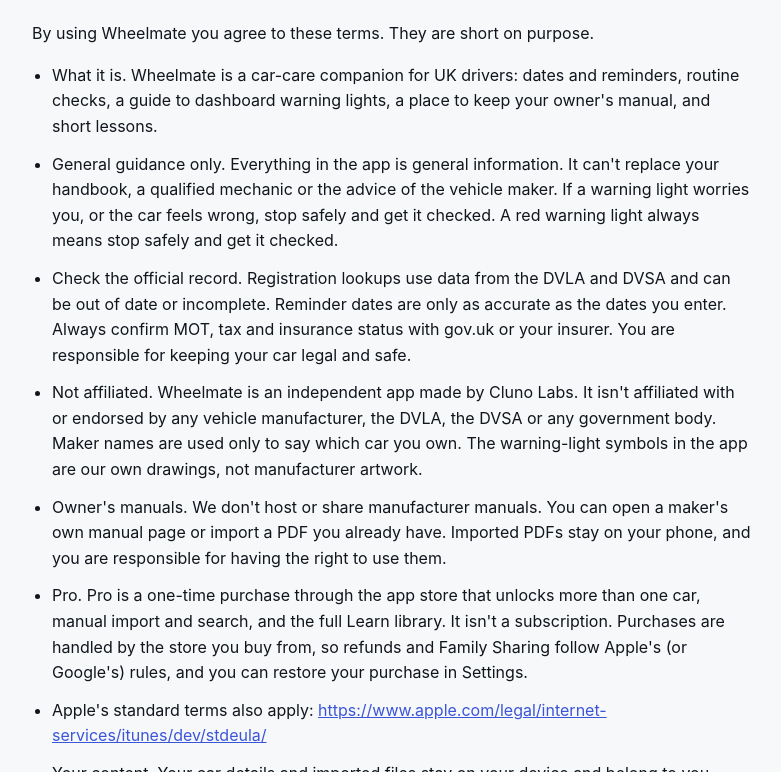
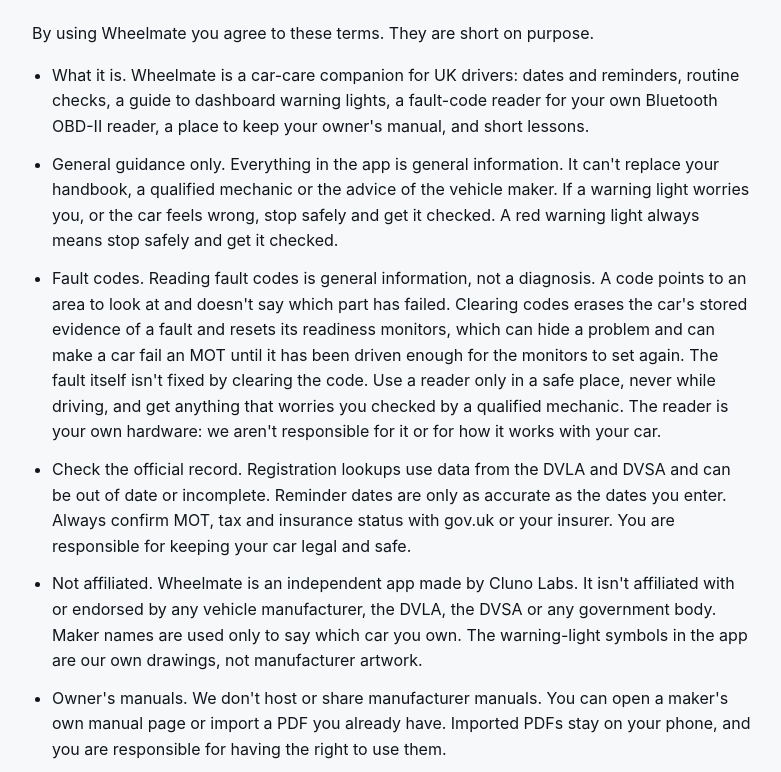
Before and after one commit to bmanga/car-health-legal, a plain HTML site: page terms/index.html in a window 1280 px wide. Shown: the part 154-926 px from the top of the page, without its empty margins (248-1029 px from the left). Drawn offline with Linux system fonts and the light colour scheme.

Commit message:
Update Wheelmate legal pages from car-health@e552aa5

```diff
--- a/terms/index.html
+++ b/terms/index.html
@@ -25,12 +25,13 @@
 <p class="updated">Last updated: November 2026</p>
 <p>By using Wheelmate you agree to these terms. They are short on purpose.</p>
 <ul>
-<li>What it is. Wheelmate is a car-care companion for UK drivers: dates and reminders, routine checks, a guide to dashboard warning lights, a place to keep your owner&#x27;s manual, and short lessons.</li>
+<li>What it is. Wheelmate is a car-care companion for UK drivers: dates and reminders, routine checks, a guide to dashboard warning lights, a fault-code reader for your own Bluetooth OBD-II reader, a place to keep your owner&#x27;s manual, and short lessons.</li>
 <li>General guidance only. Everything in the app is general information. It can&#x27;t replace your handbook, a qualified mechanic or the advice of the vehicle maker. If a warning light worries you, or the car feels wrong, stop safely and get it checked. A red warning light always means stop safely and get it checked.</li>
+<li>Fault codes. Reading fault codes is general information, not a diagnosis. A code points to an area to look at and doesn&#x27;t say which part has failed. Clearing codes erases the car&#x27;s stored evidence of a fault and resets its readiness monitors, which can hide a problem and can make a car fail an MOT until it has been driven enough for the monitors to set again. The fault itself isn&#x27;t fixed by clearing the code. Use a reader only in a safe place, never while driving, and get anything that worries you checked by a qualified mechanic. The reader is your own hardware: we aren&#x27;t responsible for it or for how it works with your car.</li>
 <li>Check the official record. Registration lookups use data from the DVLA and DVSA and can be out of date or incomplete. Reminder dates are only as accurate as the dates you enter. Always confirm MOT, tax and insurance status with gov.uk or your insurer. You are responsible for keeping your car legal and safe.</li>
 <li>Not affiliated. Wheelmate is an independent app made by Cluno Labs. It isn&#x27;t affiliated with or endorsed by any vehicle manufacturer, the DVLA, the DVSA or any government body. Maker names are used only to say which car you own. The warning-light symbols in the app are our own drawings, not manufacturer artwork.</li>
 <li>Owner&#x27;s manuals. We don&#x27;t host or share manufacturer manuals. You can open a maker&#x27;s own manual page or import a PDF you already have. Imported PDFs stay on your phone, and you are responsible for having the right to use them.</li>
-<li>Pro. Pro is a one-time purchase through the app store that unlocks more than one car, manual import and search, and the full Learn library. It isn&#x27;t a subscription. Purchases are handled by the store you buy from, so refunds and Family Sharing follow Apple&#x27;s (or Google&#x27;s) rules, and you can restore your purchase in Settings.</li>
+<li>Pro. Pro is a one-time purchase through the app store that unlocks more than one car, manual import and search, the Bluetooth fault-code reader (the demo car is free), and the full Learn library. It isn&#x27;t a subscription. Purchases are handled by the store you buy from, so refunds and Family Sharing follow Apple&#x27;s (or Google&#x27;s) rules, and you can restore your purchase in Settings.</li>
 <li>Apple&#x27;s standard terms also apply: <a href="https://www.apple.com/legal/internet-services/itunes/dev/stdeula/">https://www.apple.com/legal/internet-services/itunes/dev/stdeula/</a></li>
 <li>Your content. Your car details and imported files stay on your device and belong to you.</li>
 <li>Government data. Vehicle and MOT information contains public sector information licensed under the Open Government Licence v3.0.</li>
```
Also changed, not shown: privacy/index.html (+1 -0 lines), support/index.html (+1 -0 lines).
